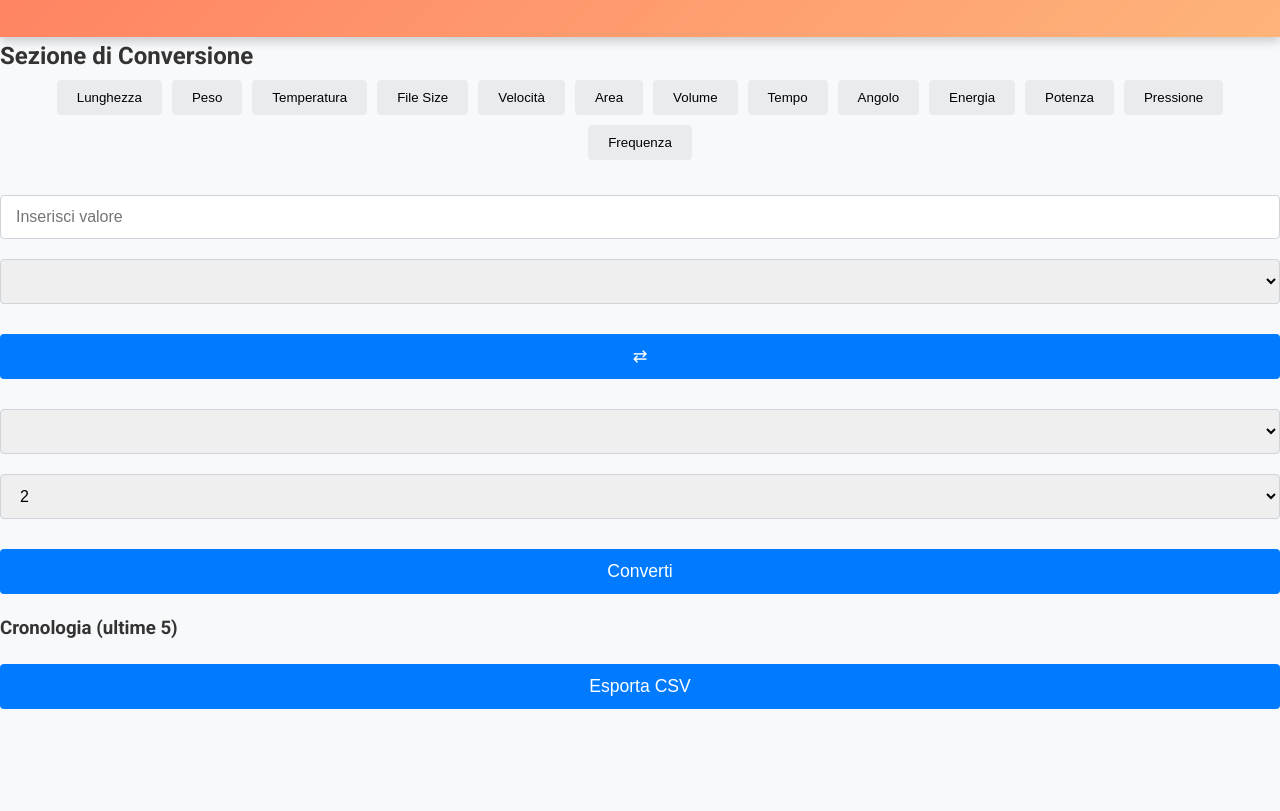
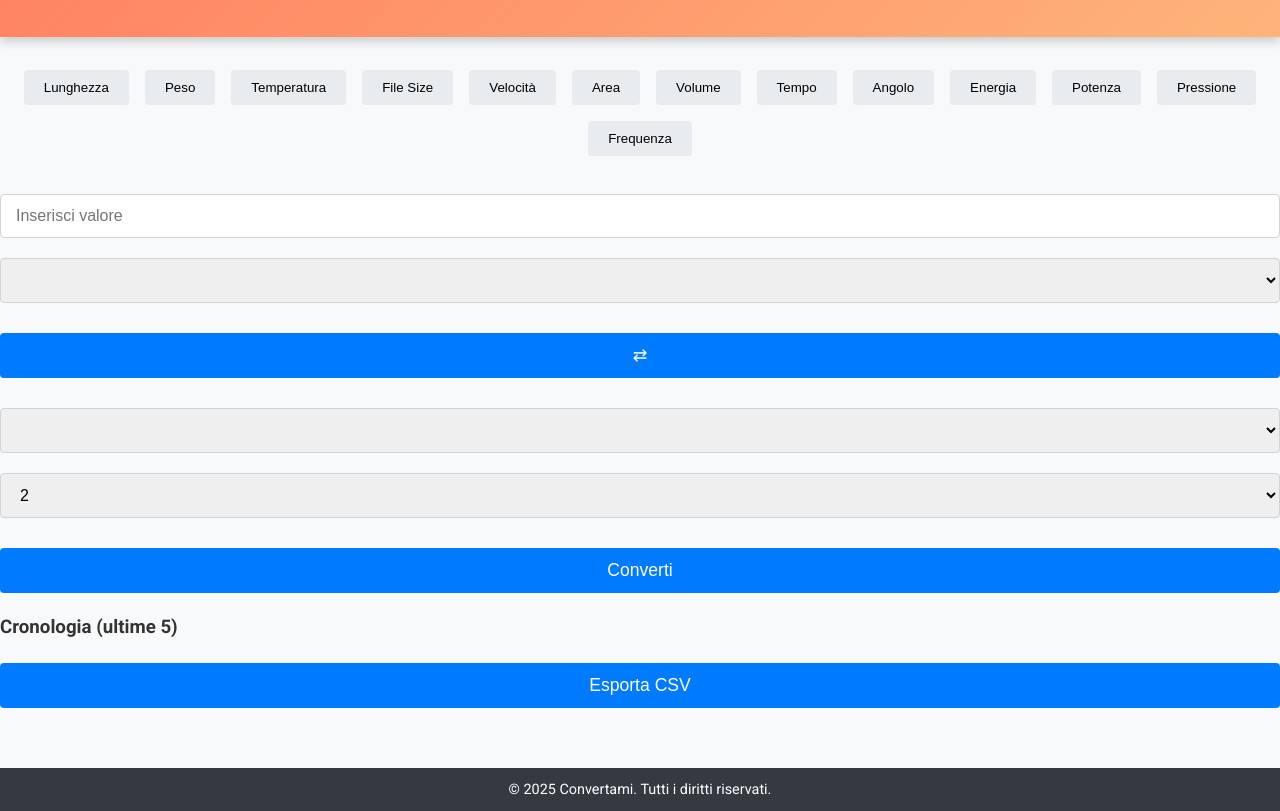
Before and after one commit to riccardomurachelli/convertami, a website: page public/units.html in a window 1280 px wide. Shown: the part 159-970 px from the top of the page. Before the commit the page ends 888 px from the top, so only its background shows below. Drawn offline with Linux system fonts and the light colour scheme.

Commit message:
Ristrutturazione del codice per migliorare la leggibilità e la manutenibilità.

```diff
--- a/public/css/styles.css
+++ b/public/css/styles.css
@@ -1,4 +1,3 @@
-/* TODO: Dare una sistemata a sto codice del cazzo */
 /* Reset di base */
 * {
   margin: 0;
@@ -494,3 +493,36 @@ footer {
 .upload-content {
   pointer-events: none; /* Permette il click attraverso l'elemento */
 }
+/* 1) distanza tra header e prima section */
+section:first-of-type {
+  /* crea uno spazio sotto l’header fisso */
+  margin-top:25px;
+}
+
+/* 2) distanza tra bordi del container e i bottoni */
+.container button,
+.container .action-button,
+.tabs .tab-button {
+  /* spazio esterno intorno ai bottoni */
+  margin: 8px;
+}
+/* 1) Imposta il <body> come flex‐container verticale che occupa sempre 100vh */
+html, body {
+  height: 100%;
+}
+body {
+  display: flex;
+  flex-direction: column;
+  min-height: 100vh;
+}
+
+/* 2) Fai sì che la parte centrale cresca e spinga il footer in basso */
+main {
+  flex: 1;
+}
+
+/* 3) Rendi il footer statico (non più fissato) */
+footer {
+  position: static;   /* o relative, è equivalente qui */
+  margin-top: 40px;    /* opzionale: spazio sopra il footer */
+}
--- a/public/units.html
+++ b/public/units.html
@@ -1,21 +1,25 @@
 <!--
-    TODO: Sistemare distanza da header a sezione
-    TODO: Sistemare distanza da bordi a bottoni
+
     TODO: Sistemare responsive, not good su telefoni ziopera
-    TODO: Sistema anche il coso del tema che esce sminchio
 -->
 <!DOCTYPE html>
 <html lang="it">
 <head>
   <meta charset="UTF-8">
   <meta name="viewport" content="width=device-width, initial-scale=1.0">
+  <meta name="description" content="Converti tutte le unità di misura con Convertami. Semplice e veloce!">
+  <meta name="keywords" content="convertitore unità, conversione unità, Convertami, converti unità online, units converter">
+  <meta name="author" content="Convertami Team">
+  <meta name="theme-color" content="#4CAF50">
+  <link rel="icon" href="/img/favicon.png" type="image/png">
+  <link rel="apple-touch-icon" href="/img/favicon-mobile.png" type="image/png">
   <title>Convertami - Unità di Misura</title>
   <link href="https://fonts.googleapis.com/css2?family=Roboto:wght@400;500;700&display=swap" rel="stylesheet">
   <link rel="stylesheet" href="css/styles.css">
   <script src="js/theme.js" defer></script>
   <script src="js/units.js" defer></script>
 </head>
-<body>
+<body onload="applyThemeOnLoad()">
   <header>
     <nav aria-label="Navigazione principale">
       <button class="torna-home" onclick="window.location.href='index.html'">← Torna alla Home</button>
@@ -29,7 +33,6 @@
 
   <main>
     <section class="converter" aria-labelledby="converter-heading">
-      <h2 id="converter-heading" class="sr-only">Sezione di Conversione</h2>
       <div class="tabs" role="tablist">
         <button class="tab-button" role="tab" data-category="length" onclick="switchCategory('length')">Lunghezza</button>
         <button class="tab-button" role="tab" data-category="weight" onclick="switchCategory('weight')">Peso</button>
@@ -68,5 +71,8 @@
       <button onclick="exportHistory()" class="action-button">Esporta CSV</button>
     </section>
   </main>
+  <footer>
+    <p>&copy; 2025 Convertami. Tutti i diritti riservati.</p>
+  </footer>
 </body>
 </html>
```
Also changed, not shown: public/currencies.html (+10 -2 lines), public/files.html (+9 -1 lines), public/index.html (+8 -1 lines), img/favicon-mobile.png (added), img/favicon.png (added).
